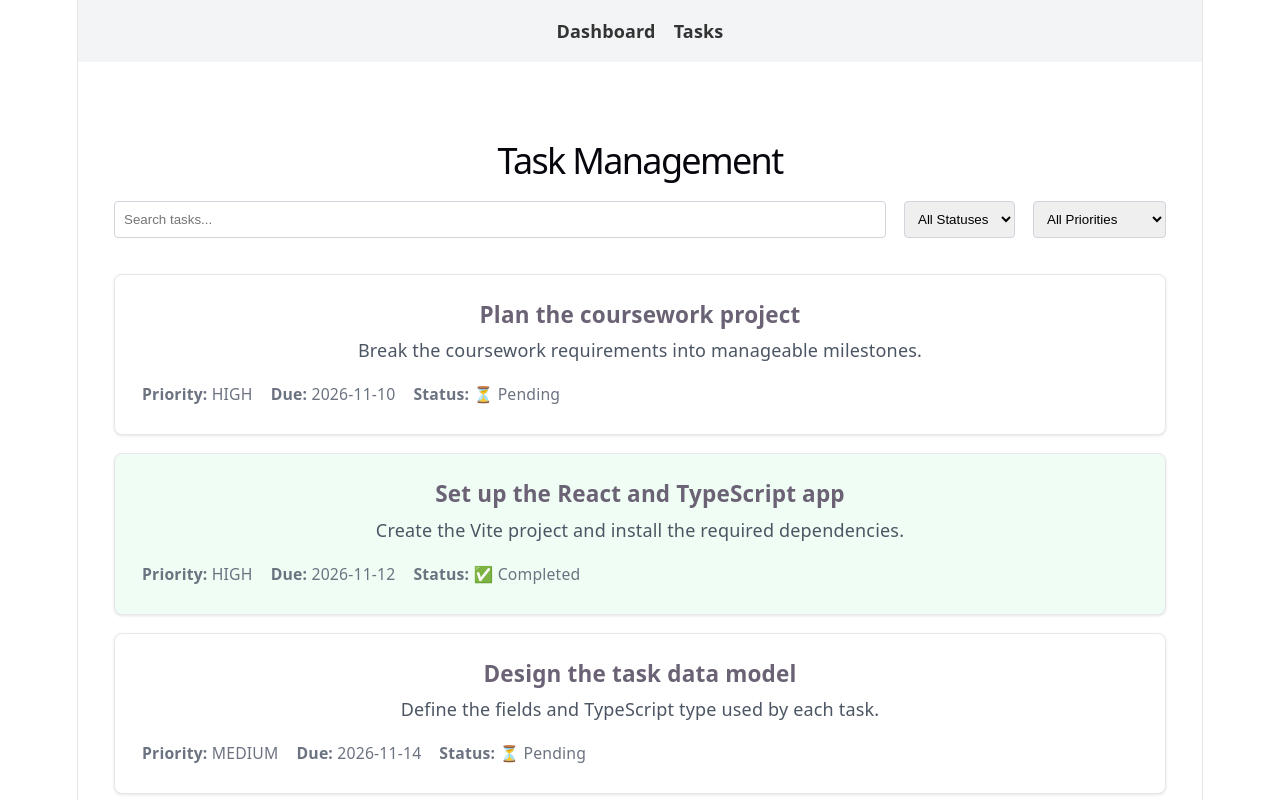
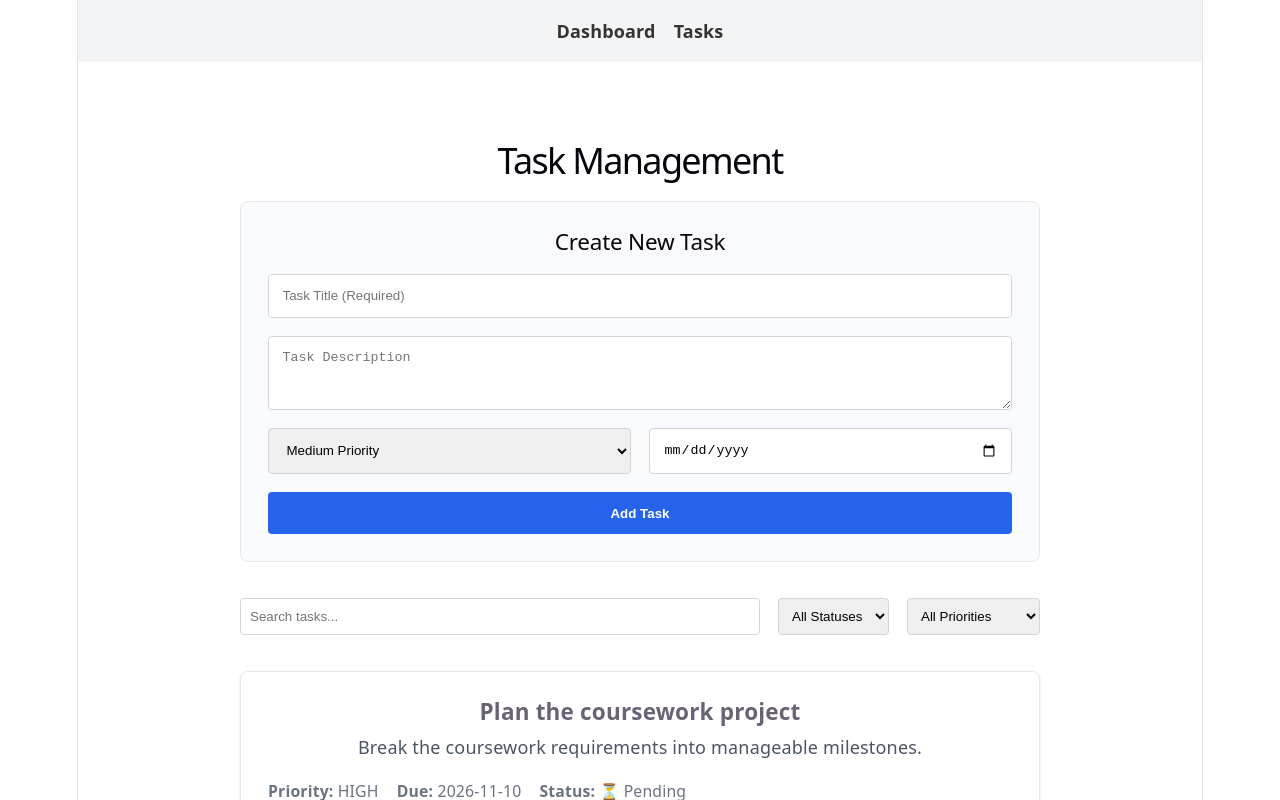
Before and after one commit to AlousTheCode/5COSC026W-task-manager, a React (Vite) app: page /tasks in a window 1280 px wide. Shown: the top 800 px of the page. Built offline with nearby package versions, Linux system fonts and the light colour scheme.

Commit message:
feat: implement task creation form with native UUID generation

```diff
--- /dev/null
+++ b/src/components/TaskForm.tsx
@@ -0,0 +1,103 @@
+import { useState } from 'react';
+import { useTaskStore } from '../store/taskStore';
+
+export default function TaskForm() {
+  // 1. Get the addTask function from our Zustand store
+  const addTask = useTaskStore((state) => state.addTask);
+
+  // 2. Local state for form inputs
+  const [title, setTitle] = useState('');
+  const [description, setDescription] = useState('');
+  const [priority, setPriority] = useState<'low' | 'medium' | 'high'>('medium');
+  const [dueDate, setDueDate] = useState('');
+
+  // 3. Handle form submission
+  const handleSubmit = (e: React.FormEvent) => {
+    e.preventDefault(); // Prevent page reload
+
+    // Basic validation: ensure title and date exist
+    if (!title.trim() || !dueDate) return;
+
+    // Send the new task to Zustand store
+    addTask({
+      title,
+      description,
+      priority,
+      dueDate,
+      completed: false, // New tasks are always pending initially
+    });
+
+    // Reset form fields after submission
+    setTitle('');
+    setDescription('');
+    setPriority('medium');
+    setDueDate('');
+  };
+
+  // 4. Render the form UI
+  return (
+    <form onSubmit={handleSubmit} style={{
+      backgroundColor: '#f9fafb',
+      padding: '1.5rem',
+      borderRadius: '8px',
+      border: '1px solid #e5e7eb',
+      marginBottom: '2rem'
+    }}>
+      <h2 style={{ margin: '0 0 1rem 0', fontSize: '1.25rem' }}>Create New Task</h2>
+
+      <div style={{ display: 'flex', flexDirection: 'column', gap: '1rem' }}>
+        <input
+          type="text"
+          placeholder="Task Title (Required)"
+          value={title}
+          onChange={(e) => setTitle(e.target.value)}
+          required
+          style={{ padding: '0.75rem', borderRadius: '4px', border: '1px solid #d1d5db' }}
+        />
+
+        <textarea
+          placeholder="Task Description"
+          value={description}
+          onChange={(e) => setDescription(e.target.value)}
+          rows={3}
+          style={{ padding: '0.75rem', borderRadius: '4px', border: '1px solid #d1d5db' }}
+        />
+
+        <div style={{ display: 'flex', gap: '1rem', flexWrap: 'wrap' }}>
+          <select
+            value={priority}
+            onChange={(e) => setPriority(e.target.value as 'low' | 'medium' | 'high')}
+            style={{ padding: '0.75rem', borderRadius: '4px', border: '1px solid #d1d5db', flex: 1 }}
+          >
+            <option value="low">Low Priority</option>
+            <option value="medium">Medium Priority</option>
+            <option value="high">High Priority</option>
+          </select>
+
+          <input
+            type="date"
+            value={dueDate}
+            onChange={(e) => setDueDate(e.target.value)}
+            required
+            style={{ padding: '0.75rem', borderRadius: '4px', border: '1px solid #d1d5db', flex: 1 }}
+          />
+        </div>
+
+        <button
+          type="submit"
+          style={{
+            padding: '0.75rem',
+            backgroundColor: '#2563eb',
+            color: 'white',
+            fontWeight: 'bold',
+            border: 'none',
+            borderRadius: '4px',
+            cursor: 'pointer'
+          }}
+        >
+          Add Task
+        </button>
+      </div>
+    </form>
+  );
+}
--- a/src/pages/TasksPage.tsx
+++ b/src/pages/TasksPage.tsx
@@ -1,65 +1,51 @@
 import { useEffect } from 'react';
 import { useTaskStore } from '../store/taskStore';
+import TaskForm from '../components/TaskForm'; // <-- IMPORTED NEW COMPONENT
 
 export default function TasksPage() {
-  // 1. Extract data, filters, and actions from the Zustand store
   const {
     tasks, isLoading, error, loadTasks,
     searchQuery, filterStatus, filterPriority,
     setSearchQuery, setFilterStatus, setFilterPriority
   } = useTaskStore();
 
-  // 2. Fetch tasks when component mounts
   useEffect(() => {
     loadTasks();
   }, [loadTasks]);
 
-  // 3. Compute filtered tasks based on current filter states
   const filteredTasks = tasks.filter((task) => {
-    // Search match (case-insensitive for both title and description)
     const matchesSearch = task.title.toLowerCase().includes(searchQuery.toLowerCase()) ||
                           task.description.toLowerCase().includes(searchQuery.toLowerCase());
 
-    // Status match
     const matchesStatus = filterStatus === 'all'
       ? true
       : filterStatus === 'completed'
         ? task.completed
         : !task.completed;
 
-    // Priority match
     const matchesPriority = filterPriority === 'all'
       ? true
       : task.priority === filterPriority;
 
-    // A task must pass all conditions to be displayed
     return matchesSearch && matchesStatus && matchesPriority;
   });
 
-  // 4. Handle loading state
   if (isLoading) {
-    return (
-      <div style={{ padding: '2rem', textAlign: 'center', fontSize: '1.2rem' }}>
-        Loading tasks... Please wait.
-      </div>
-    );
+    return <div style={{ padding: '2rem', textAlign: 'center', fontSize: '1.2rem' }}>Loading tasks... Please wait.</div>;
   }
 
-  // 5. Handle error state
   if (error) {
-    return (
-      <div style={{ padding: '2rem', color: 'red', textAlign: 'center' }}>
-        <strong>Error:</strong> {error}
-      </div>
-    );
+    return <div style={{ padding: '2rem', color: 'red', textAlign: 'center' }}><strong>Error:</strong> {error}</div>;
   }
 
-  // 6. Render the UI
   return (
-    <div style={{ padding: '2rem' }}>
+    <div style={{ padding: '2rem', maxWidth: '800px', margin: '0 auto' }}>
       <h1 style={{ fontSize: '2rem', marginBottom: '1.5rem' }}>Task Management</h1>
 
-      {/* Filter and Search Controls */}
+      {/* 1. Render the newly created Task Form */}
+      <TaskForm />
+
+      {/* 2. Filter and Search Controls */}
       <div style={{ display: 'flex', gap: '1rem', marginBottom: '2rem', flexWrap: 'wrap' }}>
         <input
           type="text"
@@ -91,7 +77,7 @@ export default function TasksPage() {
         </select>
       </div>
 
-      {/* Filtered Task List */}
+      {/* 3. Filtered Task List */}
       <div style={{ display: 'flex', flexDirection: 'column', gap: '1rem' }}>
         {filteredTasks.length === 0 ? (
           <p style={{ textAlign: 'center', color: '#6b7280', padding: '2rem' }}>
--- a/src/store/taskstore.ts
+++ b/src/store/taskstore.ts
@@ -2,36 +2,34 @@ import { create } from 'zustand';
 import type { Task } from '../types';
 import { taskService } from '../services/taskService';
 
-// Define the shape of the store's state, including filters and search
+// Define the shape of the store's state and actions
 interface TaskState {
   tasks: Task[];
   isLoading: boolean;
   error: string | null;
 
-  // Filter and search states
   searchQuery: string;
   filterStatus: 'all' | 'completed' | 'pending';
   filterPriority: 'all' | 'low' | 'medium' | 'high';
 
-  // Actions
   loadTasks: () => Promise<void>;
   setSearchQuery: (query: string) => void;
   setFilterStatus: (status: 'all' | 'completed' | 'pending') => void;
   setFilterPriority: (priority: 'all' | 'low' | 'medium' | 'high') => void;
+
+  // Action to add a new task (omits ID since we generate it)
+  addTask: (newTask: Omit<Task, 'id'>) => void;
 }
 
-// Create the Zustand store hook
 export const useTaskStore = create<TaskState>((set) => ({
   tasks: [],
   isLoading: false,
   error: null,
 
-  // Initial filter states
   searchQuery: '',
   filterStatus: 'all',
   filterPriority: 'all',
 
-  // Action to fetch data
   loadTasks: async () => {
     set({ isLoading: true, error: null });
     try {
@@ -45,8 +43,16 @@ export const useTaskStore = create<TaskState>((set) => ({
     }
   },
 
-  // Actions to update filters
   setSearchQuery: (query) => set({ searchQuery: query }),
   setFilterStatus: (status) => set({ filterStatus: status }),
   setFilterPriority: (priority) => set({ filterPriority: priority }),
+
+  // Add a new task to the beginning of the list with an auto-generated ID
+  addTask: (newTask) => set((state) => {
+    const taskWithId: Task = {
+      ...newTask,
+      id: crypto.randomUUID(), // Generate a unique ID natively
+    };
+    return { tasks: [taskWithId, ...state.tasks] };
+  }),
 }));
```
